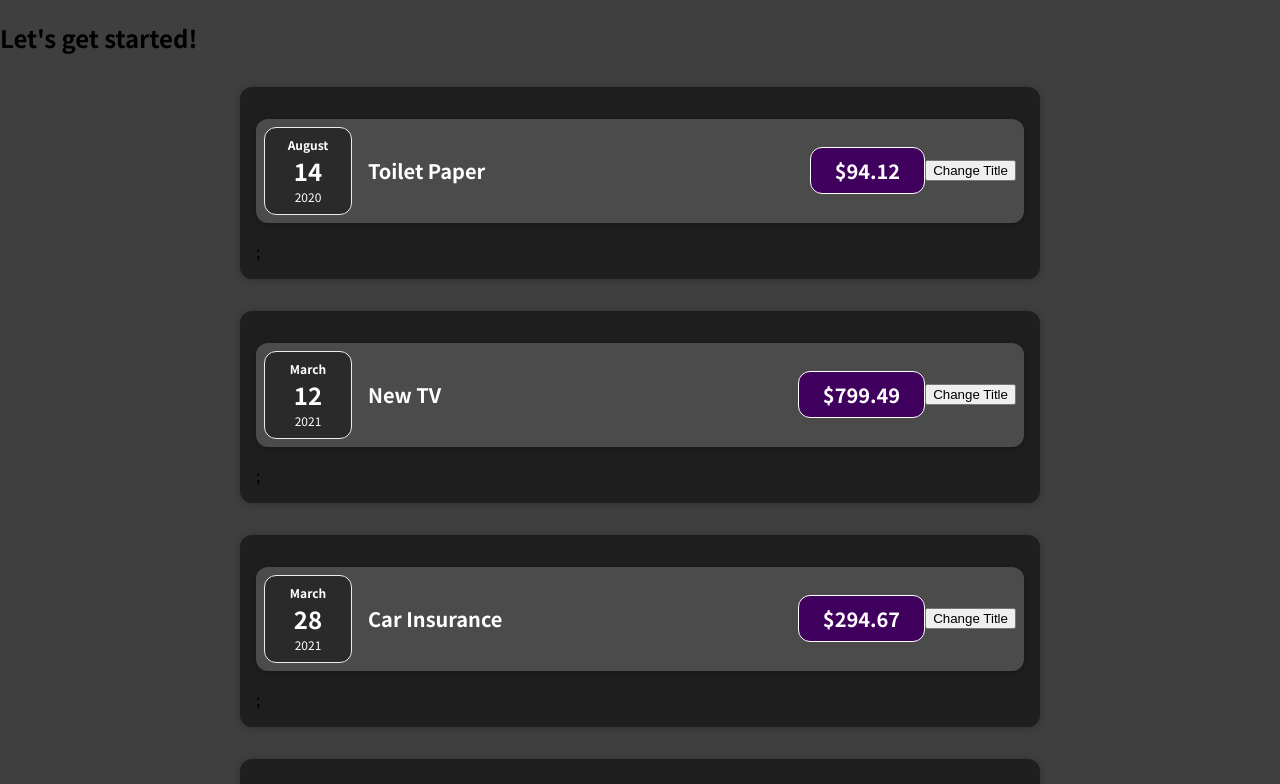
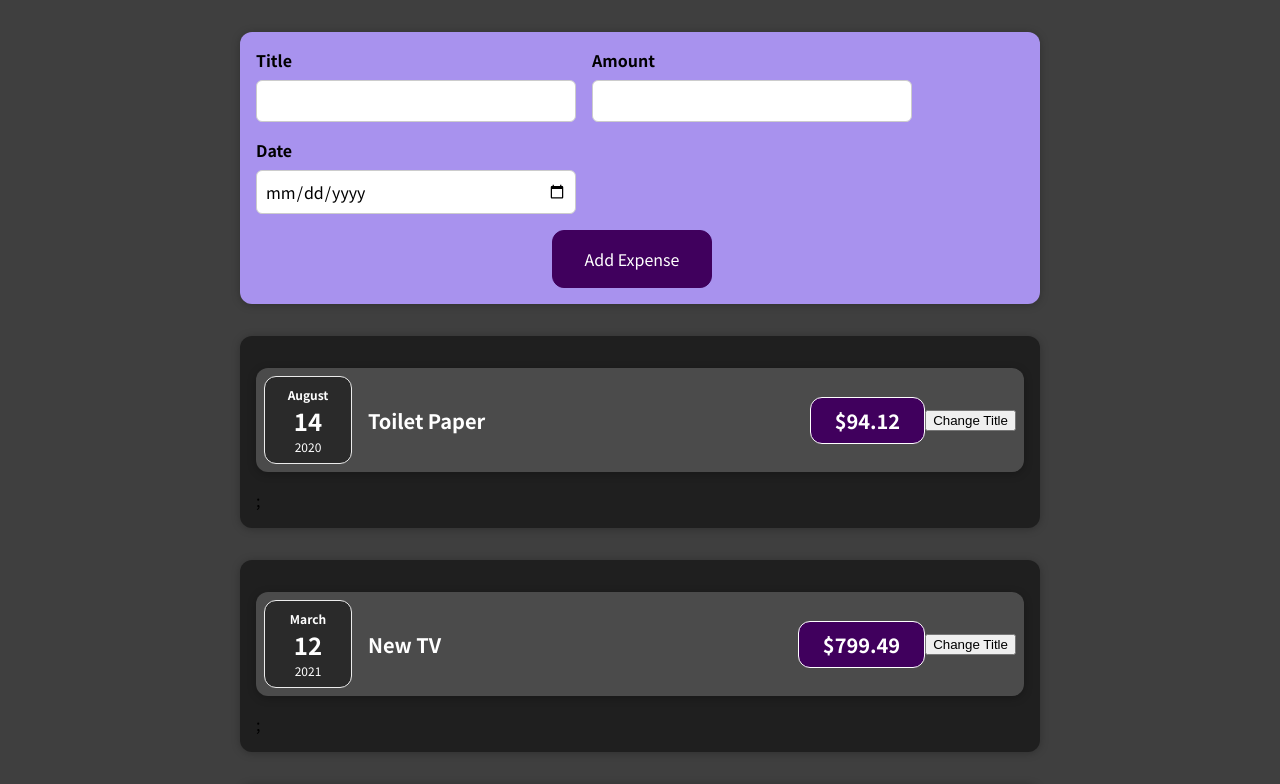
Before and after one commit to tutu-tonton/ExpenseTracker_Max, a React (Create React App) app: page / in a window 1280 px wide. Shown: the top 784 px of the page. Built offline with nearby package versions, Linux system fonts and the light colour scheme.

Commit message:
51 入力フォーム実装

```diff
--- a/src/App.js
+++ b/src/App.js
@@ -1,5 +1,6 @@
 import React from 'react';
 import Expenses from './components/Expenses/Expenses';
+import NewExpense from './components/NewExpense/NewExpense';
 // import ExpenseItem from './components/Expenses/ExpenseItem';
 
 const App = () => {
@@ -26,7 +27,7 @@
 	];
 	return (
 		<div>
-			<h2>Let's get started!</h2>
+			<NewExpense />
 			<Expenses items={expenses} />
 
 			{/* <ExpenseItem title={expenses[0].title} amount={expenses[0].amount} date={expenses[0].date} />
--- /dev/null
+++ b/src/components/NewExpense/ExpenseForm.css
@@ -0,0 +1,26 @@
+.new-expense__controls {
+	display: flex;
+	flex-wrap: wrap;
+	gap: 1rem;
+	margin-bottom: 1rem;
+	text-align: left;
+}
+
+.new-expense__control label {
+	font-weight: bold;
+	margin-bottom: 0.5rem;
+	display: block;
+}
+
+.new-expense__control input {
+	font: inherit;
+	padding: 0.5rem;
+	border-radius: 6px;
+	border: 1px solid #ccc;
+	width: 20rem;
+	max-width: 100%;
+}
+
+.new-expense__actions {
+	text-align: right;
+}
--- /dev/null
+++ b/src/components/NewExpense/ExpenseForm.jsx
@@ -0,0 +1,29 @@
+import React from 'react';
+
+import './ExpenseForm.css';
+
+const ExpenseForm = () => {
+	return (
+		<form>
+			<div className="new-expense__controls">
+				<div className="new-expense__control">
+					<label>Title</label>
+					<input type="text" />
+				</div>
+				<div className="new-expense__control">
+					<label>Amount</label>
+					<input type="number" min="0.01" step="0.01" />
+				</div>
+				<div className="new-expense__control">
+					<label>Date</label>
+					<input type="date" min="2019-01-01" max="2022-12-31" />
+				</div>
+			</div>
+			<div className="new-expense__action">
+				<button type="submit">Add Expense</button>
+			</div>
+		</form>
+	);
+};
+
+export default ExpenseForm;
--- /dev/null
+++ b/src/components/NewExpense/NewExpense.css
@@ -0,0 +1,38 @@
+.new-expense {
+	background-color: #a892ee;
+	padding: 1rem;
+	margin: 2rem auto;
+	width: 50rem;
+	max-width: 95%;
+	border-radius: 12px;
+	text-align: center;
+	box-shadow: 0 1px 8px rgba(0, 0, 0, 0.25);
+}
+
+.new-expense button {
+	font: inherit;
+	cursor: pointer;
+	padding: 1rem 2rem;
+	border: 1px solid #40005d;
+	background-color: #40005d;
+	color: white;
+	border-radius: 12px;
+	margin-right: 1rem;
+}
+
+.new-expense button:hover,
+.new-expense button:active {
+	background-color: #510674;
+	border-color: #510674;
+}
+
+.new-expense button.alternative {
+	color: #220131;
+	border-color: transparent;
+	background-color: transparent;
+}
+
+.new-expense button.alternative:hover,
+.new-expense button.alternative:active {
+	background-color: #ddb3f8;
+}
--- /dev/null
+++ b/src/components/NewExpense/NewExpense.jsx
@@ -0,0 +1,14 @@
+import React from 'react';
+import ExpenseForm from './ExpenseForm';
+
+import './NewExpense.css';
+
+const NewExpense = () => {
+	return (
+		<div className="new-expense">
+			<ExpenseForm />
+		</div>
+	);
+};
+
+export default NewExpense;
```
Also changed, not shown: 1 other file (tests, documents, lock files or other folders).
